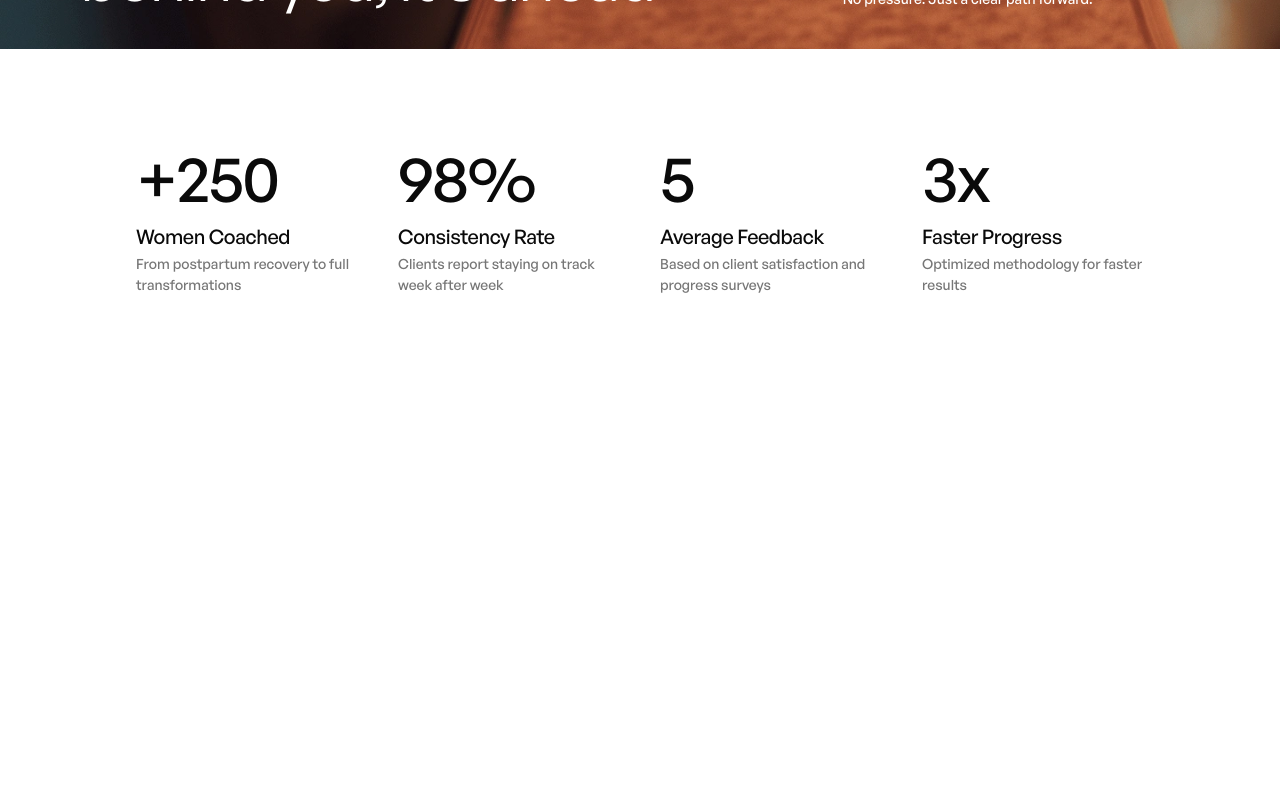
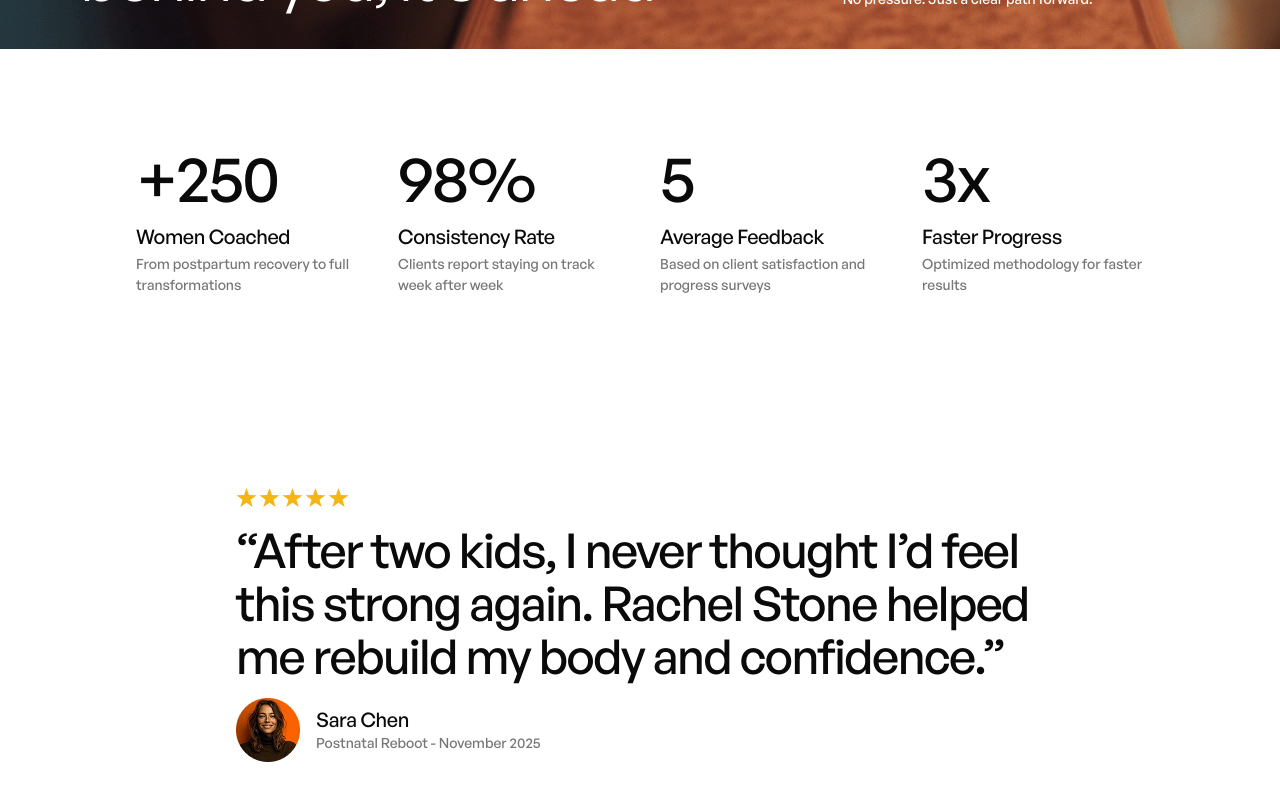
Before and after one commit to gustavoppdev/personal-trainer-landing-page, a Next.js app: page /en in a window 1280 px wide. Shown: the part 751-1551 px from the top of the page. Before the commit the page ends 1142 px from the top, so only its background shows below. Built offline with nearby package versions, Linux system fonts and the light colour scheme.

Commit message:
feat(customer-quote): adiciona a section customer-quote (#5)

```diff
--- a/messages/en.json
+++ b/messages/en.json
@@ -52,6 +52,11 @@
         "title": "Faster Progress",
         "description": "Optimized methodology for faster results"
       }
+    },
+    "CustomerQuote": {
+      "quote": "“After two kids, I never thought I’d feel this strong again. Rachel Stone helped me rebuild my body and confidence.”",
+      "author": "Sara Chen",
+      "authorDescription": "Postnatal Reboot - November 2025"
     }
   },
   "Others": {
--- a/messages/pt.json
+++ b/messages/pt.json
@@ -52,6 +52,11 @@
         "title": "Progresso Mais Rápido",
         "description": "Metodologia otimizada para resultados em menos tempo"
       }
+    },
+    "CustomerQuote": {
+      "quote": "“Depois de dois filhos, achei que nunca mais me sentiria tão forte. A Rachel Stone me ajudou a reconstruir meu corpo e minha confiança.”",
+      "author": "Sara Chen",
+      "authorDescription": "Postnatal Reboot - Novembro 2025"
     }
   },
   "Others": {
--- /dev/null
+++ b/src/app/[locale]/(home)/components/CustomerQuote.tsx
@@ -0,0 +1,55 @@
+// Next.js & Next-Intl
+import { useTranslations } from "next-intl";
+import Image from "next/image";
+
+// Assets
+import { avatar3, starIcon } from "@/assets";
+
+const titleTypography =
+  "text-heading-6 leading-heading-6 tracking-heading-6 lg:text-heading-3 lg:leading-heading-3 lg:tracking-heading-3 font-medium";
+
+const CustomerQuote = () => {
+  const t = useTranslations("Sections.CustomerQuote");
+  const tAlt = useTranslations("Others.Alt");
+
+  return (
+    <section className="section-container place-content-start lg:place-content-center py-14 lg:py-24">
+      <div className="flex flex-col gap-4 max-w-lg lg:max-w-[808px] lg:mx-auto">
+        <div className="flex items-center gap-0.5">
+          {Array.from({ length: 5 }).map((_, index) => (
+            <Image
+              key={index}
+              src={starIcon}
+              alt={tAlt("icons.star")}
+              width={21}
+              height={21}
+              sizes="21px"
+              className="object-cover"
+            />
+          ))}
+        </div>
+
+        <h2 className={titleTypography}>{t("quote")}</h2>
+
+        <div className="flex items-center gap-4">
+          <Image
+            src={avatar3}
+            alt={tAlt("avatars.3")}
+            width={64}
+            height={64}
+            sizes="64px"
+            className="object-cover"
+          />
+          <div>
+            <h3 className="text-custom-body-1">{t("author")}</h3>
+            <p className="text-custom-body-3 text-custom-black-50">
+              {t("authorDescription")}
+            </p>
+          </div>
+        </div>
+      </div>
+    </section>
+  );
+};
+
+export default CustomerQuote;
--- a/src/app/[locale]/(home)/page.tsx
+++ b/src/app/[locale]/(home)/page.tsx
@@ -8,6 +8,7 @@ import NavigationBar from "@/components/layout/NavigationBar";
 // Assets
 import { heroImage } from "@/assets";
 import { Stats } from "./components/Stats";
+import CustomerQuote from "./components/CustomerQuote";
 
 const Home = () => {
   return (
@@ -30,6 +31,7 @@ const Home = () => {
         <Hero />
       </div>
       <Stats />
+      <CustomerQuote />
     </main>
   );
 };
--- a/src/assets/index.ts
+++ b/src/assets/index.ts
@@ -5,6 +5,15 @@ import avatar1 from "./images/avatar1.png";
 import avatar2 from "./images/avatar2.png";
 import starIcon from "./images/starIcon.svg";
 import calendarIcon from "./images/calendarIcon.svg";
+import avatar3 from "./images/avatar3.png";
 
 // == Exportação
-export { rachelLogo, heroImage, avatar1, avatar2, starIcon, calendarIcon };
+export {
+  rachelLogo,
+  heroImage,
+  avatar1,
+  avatar2,
+  starIcon,
+  calendarIcon,
+  avatar3,
+};
--- a/src/components/ui/button.tsx
+++ b/src/components/ui/button.tsx
@@ -1,11 +1,11 @@
-import * as React from "react"
-import { cva, type VariantProps } from "class-variance-authority"
-import { Slot } from "radix-ui"
+import * as React from "react";
+import { cva, type VariantProps } from "class-variance-authority";
+import { Slot } from "radix-ui";
 
-import { cn } from "@/lib/utils"
+import { cn } from "@/lib/utils";
 
 const buttonVariants = cva(
-  "inline-flex items-center justify-center gap-2 whitespace-nowrap rounded-md text-sm font-medium transition-all disabled:pointer-events-none disabled:opacity-50 [&_svg]:pointer-events-none [&_svg:not([class*='size-'])]:size-4 shrink-0 [&_svg]:shrink-0 outline-none focus-visible:border-ring focus-visible:ring-ring/50 focus-visible:ring-[3px] aria-invalid:ring-destructive/20 dark:aria-invalid:ring-destructive/40 aria-invalid:border-destructive",
+  "inline-flex cursor-pointer items-center justify-center gap-2 whitespace-nowrap rounded-md text-sm font-medium transition-all disabled:pointer-events-none disabled:opacity-50 [&_svg]:pointer-events-none [&_svg:not([class*='size-'])]:size-4 shrink-0 [&_svg]:shrink-0 outline-none focus-visible:border-ring focus-visible:ring-ring/50 focus-visible:ring-[3px] aria-invalid:ring-destructive/20 dark:aria-invalid:ring-destructive/40 aria-invalid:border-destructive",
   {
     variants: {
       variant: {
@@ -35,8 +35,8 @@ const buttonVariants = cva(
       variant: "default",
       size: "default",
     },
-  }
-)
+  },
+);
 
 function Button({
   className,
@@ -46,9 +46,9 @@ function Button({
   ...props
 }: React.ComponentProps<"button"> &
   VariantProps<typeof buttonVariants> & {
-    asChild?: boolean
+    asChild?: boolean;
   }) {
-  const Comp = asChild ? Slot.Root : "button"
+  const Comp = asChild ? Slot.Root : "button";
 
   return (
     <Comp
@@ -58,7 +58,7 @@ function Button({
       className={cn(buttonVariants({ variant, size, className }))}
       {...props}
     />
-  )
+  );
 }
 
-export { Button, buttonVariants }
+export { Button, buttonVariants };
```
Also changed, not shown: src/assets/images/avatar3.png (added).
